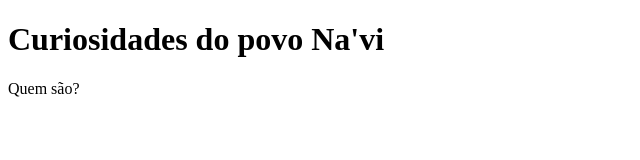
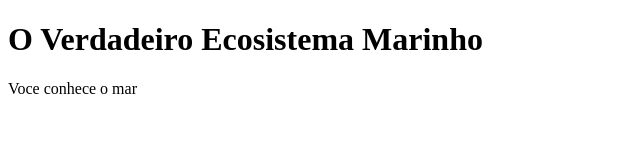
Before and after one commit to celestlaisvaz/1B-LaisVaz, a plain HTML site: page index.html in a window 1280 px wide. Shown: the whole page, without its empty margins (0-640 px from the left). Drawn offline with Linux system fonts and the light colour scheme.

Commit message:
mudei o tema do site

```diff
--- a/index.html
+++ b/index.html
@@ -3,10 +3,10 @@
 <head>
     <meta charset="UTF-8">
     <meta name="viewport" content="width=device-width, initial-scale=1.0">
-    <title>Na'vi</title>
+    <title>Biologia Marinha</title>
 </head>
 <body>
-    <h1>Curiosidades do povo Na'vi</h1>
-    <p>Quem são?</p>
+    <h1>O Verdadeiro Ecosistema Marinho</h1>
+    <p>Voce conhece o mar</p>
 </body>
 </html>
```
